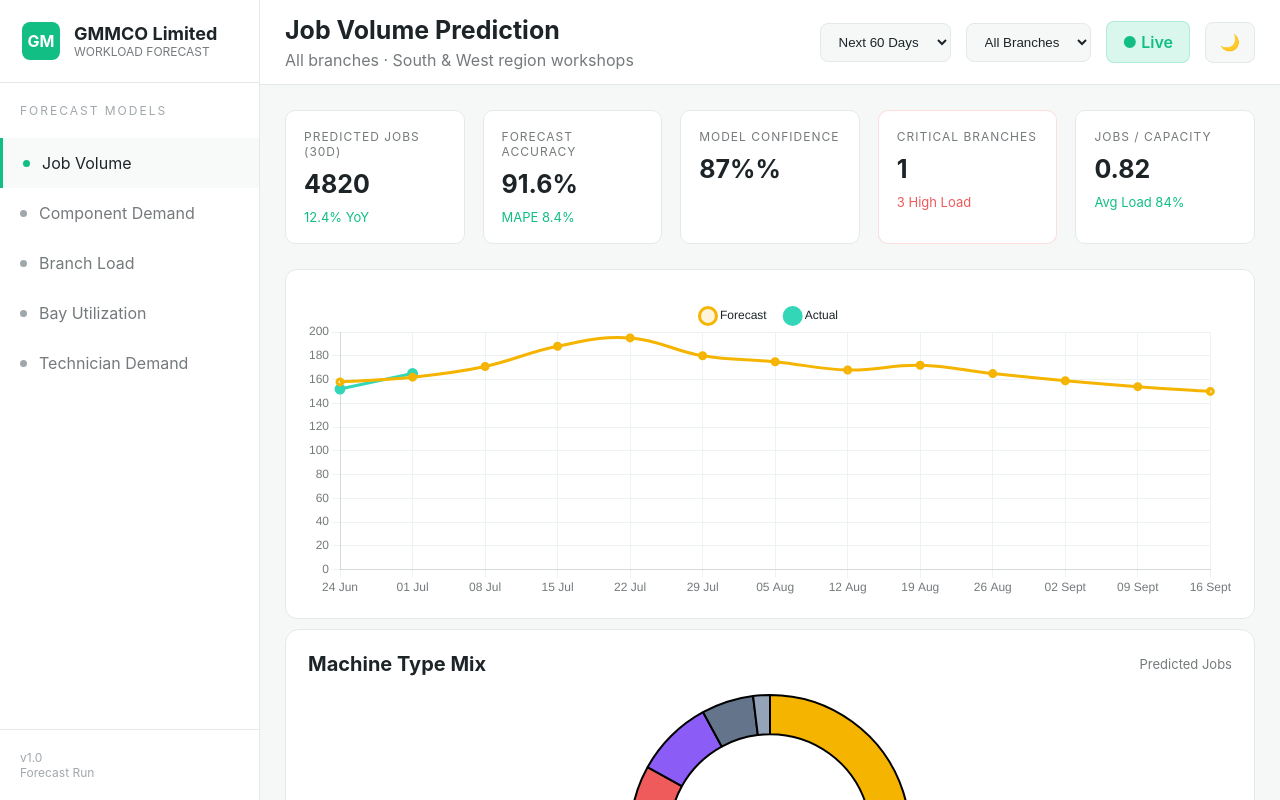
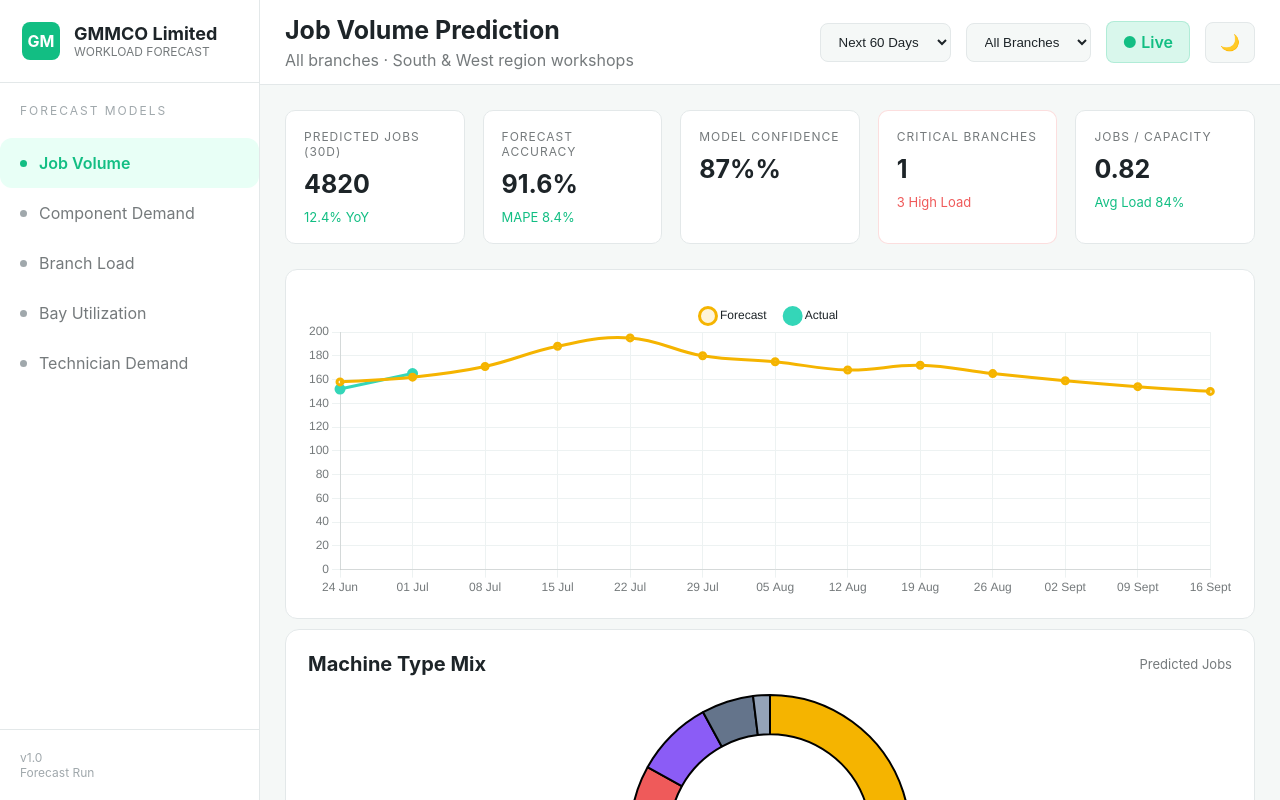
Before and after one commit to monishka-digi/workload-forecast-engine-ui, a React (Vite) app: page /job-volume in a window 1280 px wide. Built offline with nearby package versions, Linux system fonts and the light colour scheme.

Commit message:
fixed minor UI bugs

```diff
--- a/src/components/BayUtilization/BayUtilizationTable.jsx
+++ b/src/components/BayUtilization/BayUtilizationTable.jsx
@@ -17,7 +17,7 @@ export default function BayUtilizationTable({ rows = [] }) {
               <th>BAY TYPE</th>
               <th>PERIOD</th>
               <th>UTILIZATION</th>
-              <th>DAY 10 - DAY90</th>
+              <th>DAY 10 - DAY 90</th>
               <th>JOBS</th>
               <th>OVERFLOW</th>
               <th>STATUS</th>
--- a/src/components/Layout/Topbar.jsx
+++ b/src/components/Layout/Topbar.jsx
@@ -43,12 +43,16 @@ export default function Topbar() {
       </div>
 
       <div className="right">
-        <select>
-          <option>Next 60 Days</option>
+        <select defaultValue="60">
+          <option value="30">Next 30 Days</option>
+          <option value="60">Next 60 Days</option>
+          <option value="90">Next 90 Days</option>
         </select>
 
-        <select>
-          <option>All Branches</option>
+        <select defaultValue="all">
+          <option value="all">All Branches</option>
+          <option value="chennai">Chennai</option>
+          <option value="nagpur">Nagpur</option>
         </select>
 
         <div className="live">● Live</div>
--- a/src/components/Layout/sidebar.css
+++ b/src/components/Layout/sidebar.css
@@ -86,11 +86,13 @@
 }
 
 .menuItem.active {
-  background: var(--card-hover);
+ background:#E8FFF6;
 
-  color: var(--text);
+color:#12BE83;
 
-  border-left: 3px solid var(--primary);
+border-radius:12px;
+
+font-weight:600;
 }
 
 .dot {
--- a/src/components/Table/PredictionTable.jsx
+++ b/src/components/Table/PredictionTable.jsx
@@ -12,7 +12,7 @@ export default function PredictionTable({ rows = [], type = "jobVolume" }) {
             <th>Description</th>
             <th>Period</th>
             <th>Forecast Qty</th>
-            <th>P10-P90</th>
+            <th>DAY 10 - DAY 90</th>
             <th>Confidence</th>
             <th>Current Stock</th>
             <th>Supplier</th>
```
